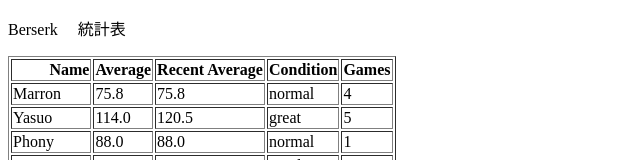
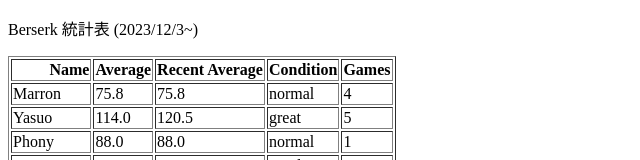
Before and after one commit to fionachan99/berserk, a plain HTML site: page index.html in a window 1280 px wide. Shown: the top 160 px of the page, without its empty margins (0-640 px from the left). Drawn offline with Linux system fonts and the light colour scheme.

Commit message:
Update index.html

```diff
--- a/index.html
+++ b/index.html
@@ -2,7 +2,7 @@
 <html>
 <head>
 <title>Statistics</title>
-<p>Berserk  　統計表</p>
+<p>Berserk 統計表 (2023/12/3~)</p>
 </head>
 <body>
     <table border="1" class="dataframe">
```
